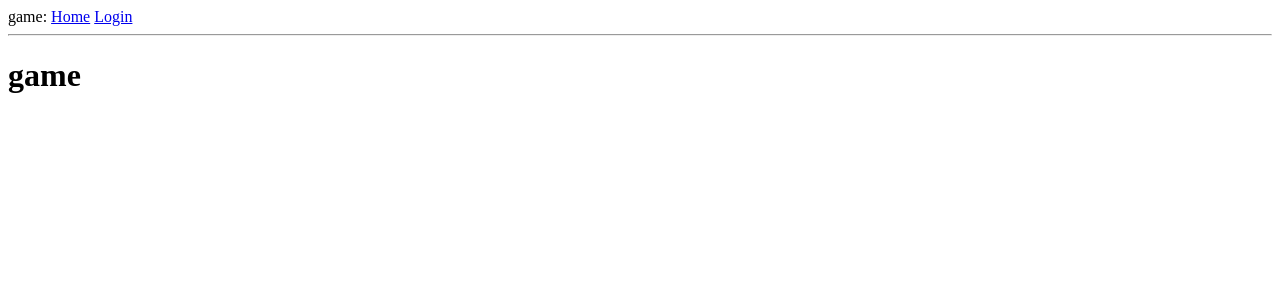
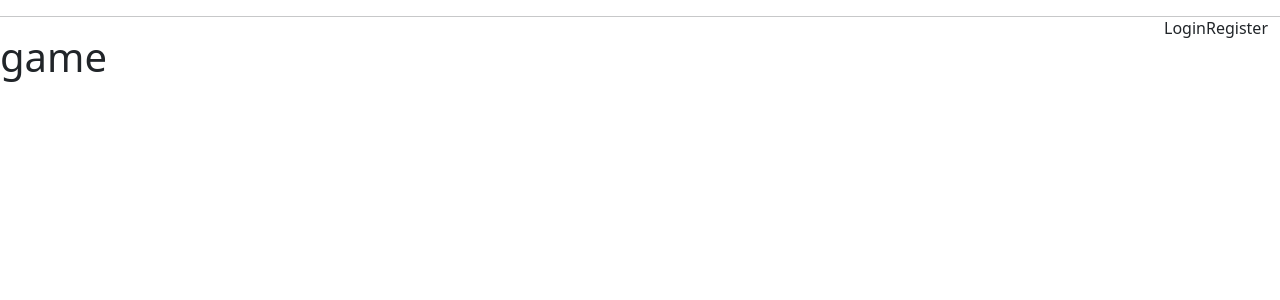
Before and after one commit to Yinozzz/Suduko-game-web-app, a Flask app: page /game in a window 1280 px wide. Shown: the top 300 px of the page. Run offline with Flask 2, Linux system fonts and the light colour scheme; some libraries are stand-ins or nearby versions.

Commit message:
develop base.html navigation bar

```diff
--- a/app/routes.py
+++ b/app/routes.py
@@ -6,7 +6,6 @@ from app.models import User
 
 @app.route('/')
 def index():
-    print(g.user.username)
     return "Hello, world"
 
 
--- a/app/templates/base.html
+++ b/app/templates/base.html
@@ -1,6 +1,13 @@
 <!doctype html>
 <html>
     <head>
+        <title>base page</title>
+        <meta charset="utf-8">
+        <meta name="viewport" content="width=device-width, initial-scale=1">
+        <link href="static/bootstrap.min.css" rel="stylesheet">
+        <link href="static/style.css" rel="stylesheet">
+        <script src="https://cdnjs.cloudflare.com/ajax/libs/jquery/3.3.1/jquery.min.js"></script>
+        <script src="https://cdn.jsdelivr.net/npm/bootstrap@5.1.2/dist/js/bootstrap.bundle.min.js"></script>
         {% if title %}
         <title>{{ title }} - game</title>
         {% else %}
@@ -8,16 +15,38 @@
         {% endif %}
     </head>
     <body>
-        <div>
-            game:
+        <nav class="navbar navbar-expand-sm fixed-top navbar-dark">
+          <div class="container-fluid">
+            <a class="navbar-brand" href="#">Logo</a>
+            <button class="navbar-toggler" type="button" data-bs-toggle="collapse" data-bs-target="#collapsibleNavbar">
+              <span class="navbar-toggler-icon"></span>
+            </button>
+            <div class="collapse navbar-collapse" id="collapsibleNavbar">
+              <ul class="navbar-nav me-auto">
+                <li class="nav-item">
+                  <a class="nav-link" href="#">Home</a>
+                </li>
+                <li class="nav-item">
+                  <a class="nav-link" href="game.html">Game</a>
+                </li>
+                <li class="nav-item">
+                  <a class="nav-link" href="#">Rank</a>
+                </li>
+              </ul>
+                <div class="d-flex">
                     {% if user %}
-                <a href="">{{ user.username }}</a>
-                <a href="">logout</a>
+                        <a class="nav-link" href="">{{ user.username }}</a>
+                        <a class="nav-link" href="">logout</a>
                     {% else %}
-                <a href="{{ url_for('index') }}">Home</a>
-                <a href="{{ url_for('login') }}">Login</a>
+                        <a class="nav-link" href="{{ url_for('login') }}">Login</a>
+                        <a class="nav-link" href="{{ url_for('register') }}">Register</a>
                     {% endif %}
                 </div>
+            </div>
+          </div>
+        </nav>
+
+
         <hr>
 <!--        {% with messages = get_flashed_messages() %}-->
 <!--        {% if messages %}-->
```
Also changed, not shown: config.py (line endings or trailing spaces). Lines whose indentation alone changed are shown as unchanged.
